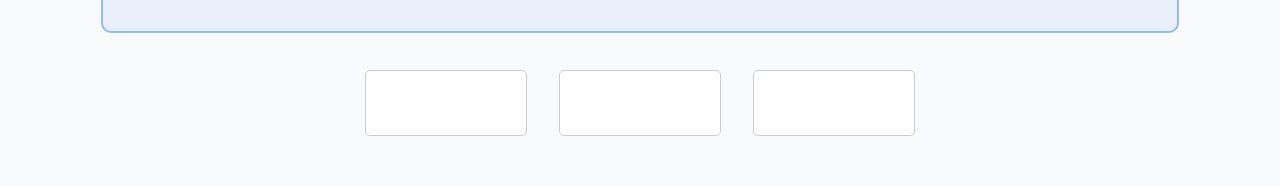
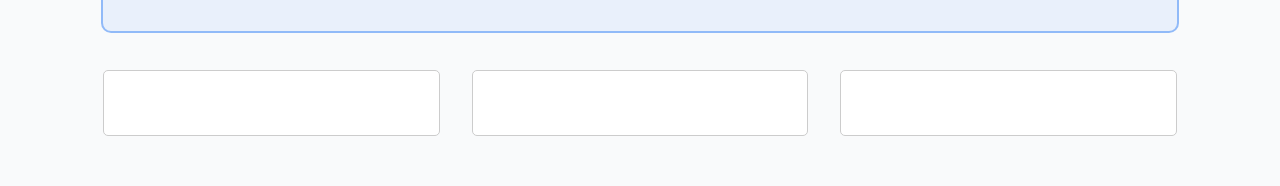
Before and after one commit to ianellis015/betterBuks, a React (Vite) app in the folder frontend/: page /#/ in a window 1280 px wide. Shown: the part 435-621 px from the top of the page. Built offline with nearby package versions, Linux system fonts and the light colour scheme.

Commit message:
Slight touch up on user metrics (alignment)

```diff
--- a/frontend/src/Components/UserMetric.module.css
+++ b/frontend/src/Components/UserMetric.module.css
@@ -1,4 +1,4 @@
-.userMetricsContainer {
+/* .userMetricsContainer {
     display: flex;
     flex-direction: row;
     align-items: center;
@@ -11,4 +11,23 @@
     padding: 2rem 5rem 2rem 5rem;
     border: 1px solid #ccc;
     border-radius: 5px;
+} */
+
+.userMetricsContainer {
+    display: flex;
+    flex-direction: row;
+    align-items: center;
+    justify-content: space-between;
+    gap: 2rem;
+    margin: 3% auto;           /* centers the container horizontally */
+    width: 85%;                /* matches the searchbox width */
 }
+
+.metric {
+    background-color: #ffffff;
+    padding: 2rem 5rem;
+    border: 1px solid #ccc;
+    border-radius: 5px;
+    flex: 1;                   /* optional: allows even spacing */
+    text-align: center;
+}
```
